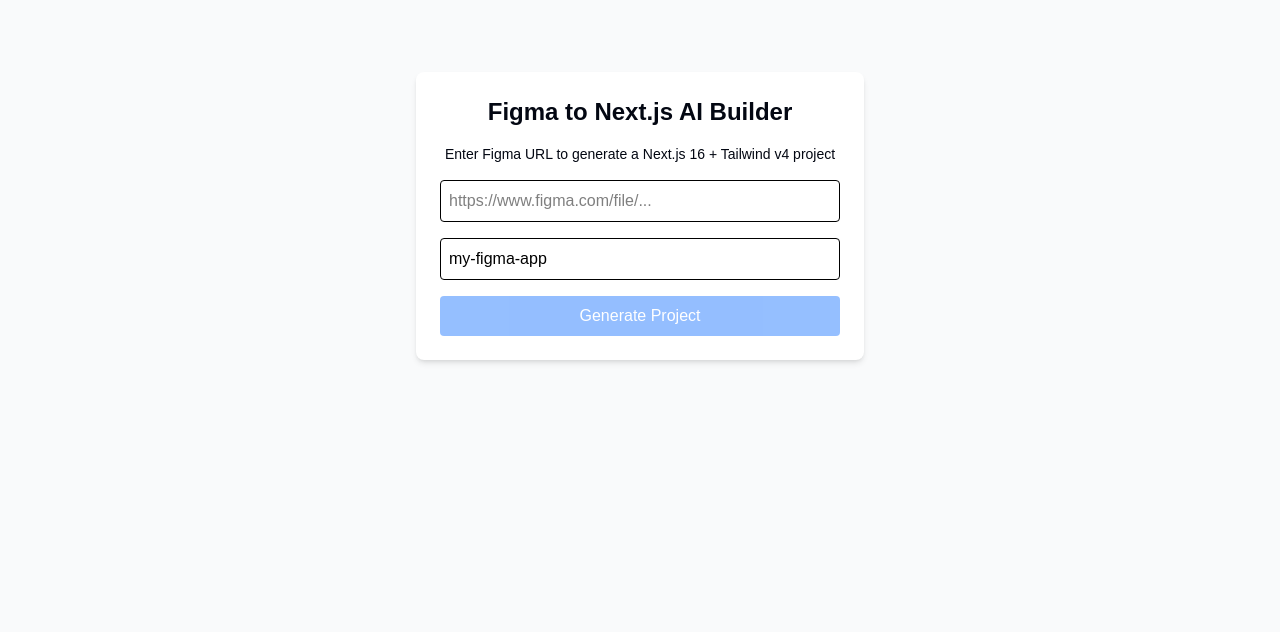
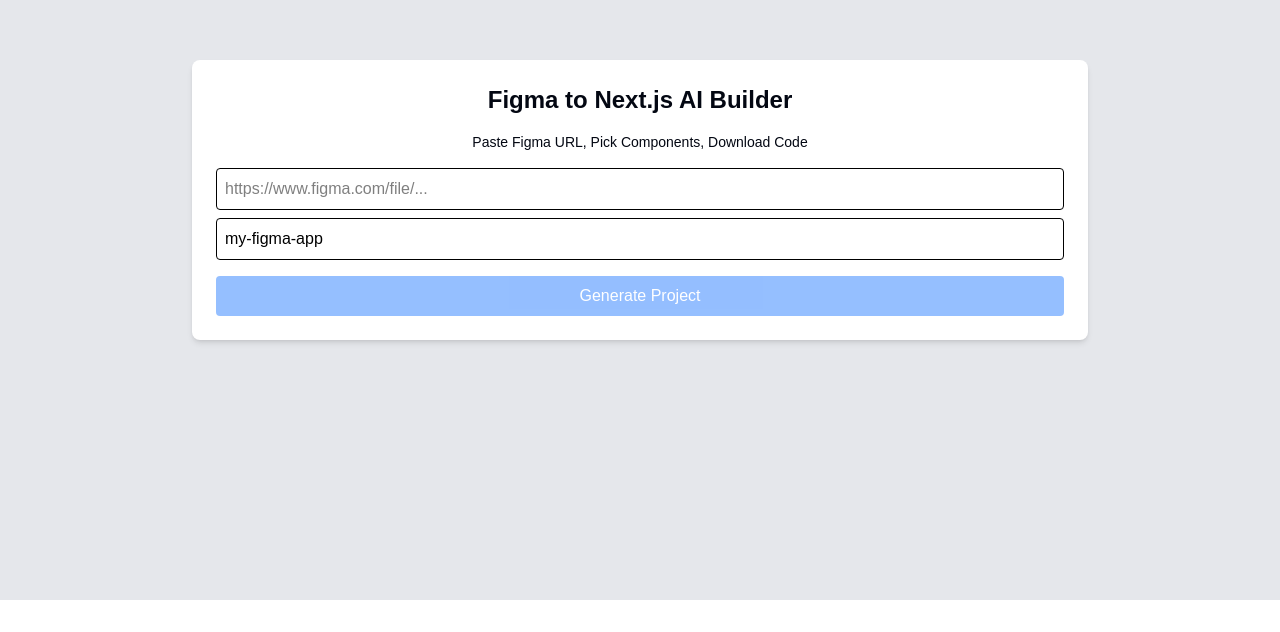
Before and after one commit to m0bar3z/figma-to-tsx-ai, a Next.js app: page / in a window 1280 px wide. Shown: the part 200-832 px from the top of the page. After the commit the page ends 800 px from the top, so only its background shows below. Built offline with nearby package versions, Linux system fonts and the light colour scheme.

Commit message:
feat(url): figma url parser

```diff
--- a/package.json
+++ b/package.json
@@ -3,7 +3,7 @@
   "version": "0.1.0",
   "private": true,
   "scripts": {
-    "dev": "next dev",
+    "dev": "next dev --port=3010",
     "build": "next build",
     "start": "next start",
     "lint": "biome check",
@@ -22,7 +22,7 @@
     "@types/node": "^20",
     "@types/react": "^19",
     "@types/react-dom": "^19",
-    "babel-plugin-react-compiler": "1.0.0",
+    "babel-plugin-react-compiler": "^1.0.0",
     "tailwindcss": "^4",
     "typescript": "^5"
   }
--- a/src/app/page.tsx
+++ b/src/app/page.tsx
@@ -1,12 +1,39 @@
 "use client";
 
-import { useState } from "react";
+import { useCallback, useEffect, useState } from "react";
 
 export default function Home() {
+  const [parsed, setParsed] = useState<{
+    fileKey: string;
+    nodeId: string | null;
+  } | null>(null);
+
   const [url, setUrl] = useState("");
   const [projectName, setProjectName] = useState("my-figma-app");
   const [status, setStatus] = useState("");
   const [isLoading, setIsLoading] = useState(false);
+
+  const parseFigmaUrl = useCallback((url: string) => {
+    if (!url.trim()) return null;
+    try {
+      const trimmedUrl = new URL(url.trim());
+      if (!trimmedUrl.hostname.endsWith("figma.com")) return null;
+
+      const match = trimmedUrl.pathname.match(/\/(?:file|design|proto|fig|community)\/([a-zA-Z0-9]{22})/);
+      if (!match) return null;
+
+      let nodeId = trimmedUrl.searchParams.get("node-id");
+      if (nodeId) nodeId = nodeId.replace(/-/g, ":");
+
+      return { fileKey: match[1], nodeId };
+    } catch {
+      return null;
+    }
+  }, []);
+
+  useEffect(() => {
+    setParsed(parseFigmaUrl(url));
+  }, [url, parseFigmaUrl]);
 
   const handleGenerate = async () => {
     setIsLoading(true);
@@ -51,22 +78,21 @@
   };
 
   return (
-    <main className="min-h-screen bg-gray-50 flex items-center justify-center p-4">
-      <div className="min-h-screen bg-gray-50 flex items-center justify-center p-4">
-        <div className="max-w-md w-full bg-white rounded-lg shadow-md p-6">
+    <main className="min-h-screen bg-gray-200 flex items-center justify-center p-4">
+      <div className="max-w-4xl w-full bg-white rounded-lg shadow-md p-6">
         <h1 className="text-2xl font-bold mb-4 text-gray-950 text-center">Figma to Next.js AI Builder</h1>
 
-          <p className="text-sm text-gray-950 mb-4 text-center">
-            Enter Figma URL to generate a Next.js 16 + Tailwind v4 project
-          </p>
+        <p className="text-sm text-gray-950 mb-4 text-center">Paste Figma URL, Pick Components, Download Code</p>
 
         <input
           type="url"
           value={url}
           onChange={(e) => setUrl(e.target.value)}
           placeholder="https://www.figma.com/file/..."
-            className="w-full p-2 border text-black rounded mb-4"
+          className="w-full p-2 border text-black rounded mb-2"
         />
+        {!parsed && url && <p className="text-red-600 text-sm mb-2">Invalid Figma URL</p>}
+        {parsed && <p className="text-green-600 text-sm mb-2">Valid → fileKey: {parsed.fileKey}</p>}
 
         <input
           type="text"
@@ -91,7 +117,6 @@
           </p>
         )}
       </div>
-      </div>
     </main>
   );
 }
```
Also changed, not shown: 1 other file (tests, documents, lock files or other folders). Lines whose indentation alone changed are shown as unchanged.
